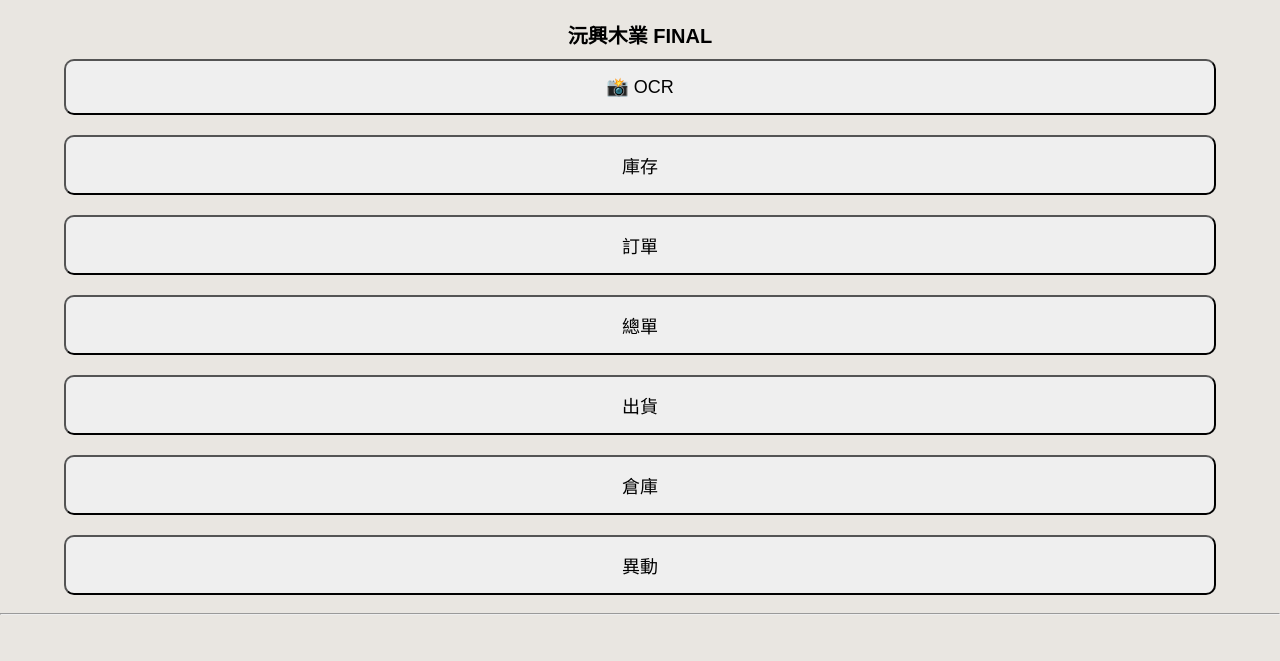
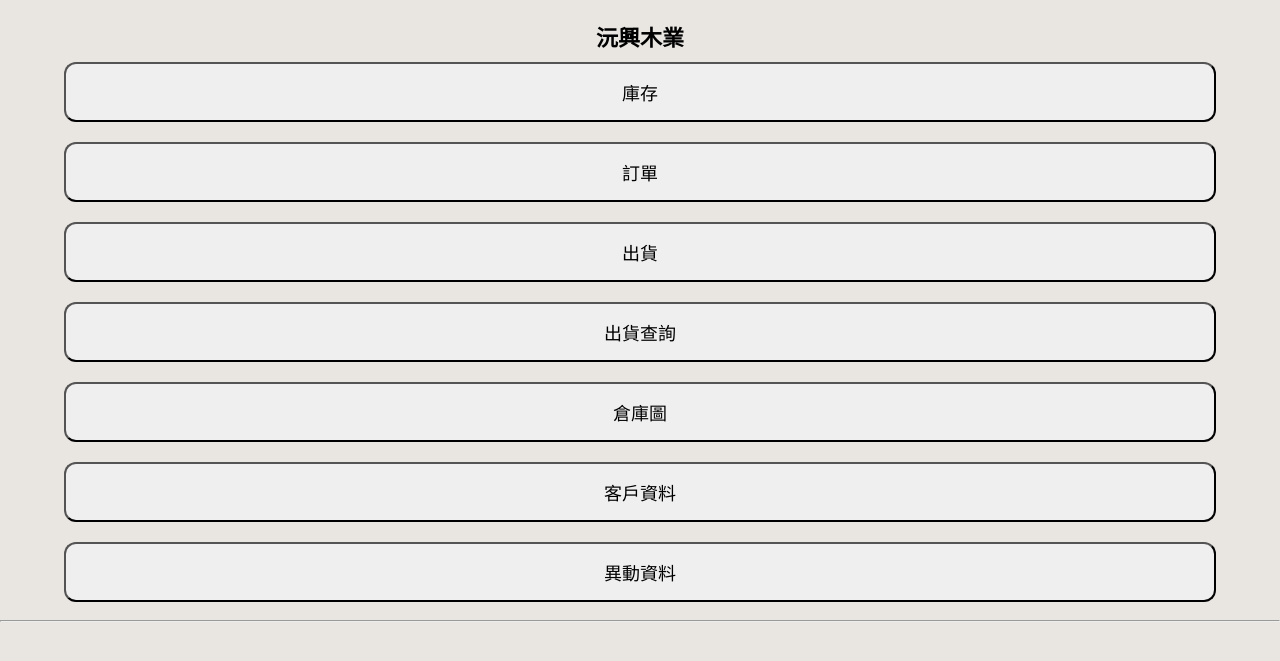
Before and after one commit to x0937952700-cmd/YUANXING, a Flask app: page / in a window 1280 px wide. Shown: the top 661 px of the page. Run offline with Flask 3, Linux system fonts and the light colour scheme; some libraries are stand-ins or nearby versions.

Commit message:
Update index.html

```diff
--- a/templates/index.html
+++ b/templates/index.html
@@ -4,7 +4,7 @@
 <meta charset="UTF-8">
 <meta name="viewport" content="width=device-width">
 
-<title>沅興木業 FINAL</title>
+<title>沅興木業</title>
 
 <style>
 body{
@@ -16,7 +16,7 @@ body{
 
 .title{
     margin-top:20px;
-    font-size:20px;
+    font-size:22px;
     font-weight:bold;
 }
 
@@ -25,7 +25,7 @@ body{
     margin:10px auto;
     padding:15px;
     font-size:18px;
-    border-radius:10px;
+    border-radius:12px;
 }
 
 /* 倉庫 */
@@ -52,51 +52,34 @@ body{
   top:3px;
   left:5px;
 }
-
-.item{
-  margin-top:20px;
-  font-weight:bold;
-}
 </style>
 </head>
 
 <body>
 
-<div class="title">沅興木業 FINAL</div>
+<div class="title">沅興木業</div>
 
 <!-- 七大功能 -->
-<button class="menu-btn" onclick="renderOCR()">📸 OCR</button>
 <button class="menu-btn" onclick="renderInventory()">庫存</button>
 <button class="menu-btn" onclick="renderOrder()">訂單</button>
-<button class="menu-btn" onclick="renderMaster()">總單</button>
 <button class="menu-btn" onclick="renderShip()">出貨</button>
-<button class="menu-btn" onclick="renderWarehouse()">倉庫</button>
-<button class="menu-btn" onclick="renderActivity()">異動</button>
+<button class="menu-btn" onclick="renderShipQuery()">出貨查詢</button>
+<button class="menu-btn" onclick="renderWarehouse()">倉庫圖</button>
+<button class="menu-btn" onclick="renderCustomers()">客戶資料</button>
+<button class="menu-btn" onclick="renderActivity()">異動資料</button>
 
 <hr>
-
 <div id="app"></div>
 
 <script>
 
-// ===== OCR =====
-function renderOCR(){
-  document.getElementById("app").innerHTML = `
-  <h3>OCR 上傳</h3>
-  <input type="file" id="f">
-  <button onclick="upload()">辨識</button>
-  <pre id="r"></pre>`
-}
-
-async function upload(){
-  const f=document.getElementById("f").files[0]
-  const fd=new FormData()
-  fd.append("file",f)
-
-  const r=await fetch('/api/upload_ocr',{method:'POST',body:fd})
-  const j=await r.json()
-
-  document.getElementById("r").textContent=j.text
+// ===== toast =====
+function toast(msg){
+  const t=document.createElement('div')
+  t.innerText=msg
+  t.style="position:fixed;top:20px;right:20px;background:#333;color:#fff;padding:10px;border-radius:8px;"
+  document.body.appendChild(t)
+  setTimeout(()=>t.remove(),2000)
 }
 
 // ===== 庫存 =====
@@ -104,14 +87,13 @@ async function renderInventory(){
   const r=await fetch('/api/inventory')
   const j=await r.json()
 
-  document.getElementById("app").innerHTML =
-    "<h3>庫存</h3>" +
+  app.innerHTML="<h3>庫存</h3>"+
     j.items.map(x=>`<div>${x.p} - ${x.q}</div>`).join("")
 }
 
 // ===== 訂單 =====
 function renderOrder(){
-  document.getElementById("app").innerHTML = `
+  app.innerHTML=`
   <h3>訂單</h3>
   產品<input id="p"><br>
   數量<input id="q"><br>
@@ -129,22 +111,12 @@ async function order(){
   })
 
   const j=await r.json()
-  alert(j.ok?'成功':j.error)
-}
-
-// ===== 總單 =====
-async function renderMaster(){
-  const r=await fetch('/api/orders')
-  const j=await r.json()
-
-  document.getElementById("app").innerHTML =
-    "<h3>總單</h3>" +
-    (j.items||[]).map(x=>`<div>${x.product} ${x.qty}</div>`).join("")
+  toast(j.ok?'成功':j.error)
 }
 
 // ===== 出貨 =====
 function renderShip(){
-  document.getElementById("app").innerHTML = `
+  app.innerHTML=`
   <h3>出貨</h3>
   產品<input id="sp"><br>
   數量<input id="sq"><br>
@@ -152,8 +124,8 @@ function renderShip(){
 }
 
 async function ship(){
-  const p=document.getElementById("sp").value
-  const q=parseInt(document.getElementById("sq").value)
+  const p=sp.value
+  const q=parseInt(sq.value)
 
   const r=await fetch('/api/ship',{
     method:'POST',
@@ -162,70 +134,69 @@ async function ship(){
   })
 
   const j=await r.json()
-  alert(j.ok?'成功':j.error)
+  toast(j.ok?'成功':j.error)
 }
 
-// ===== 倉庫拖拉 =====
-let draggingProduct = null
+// ===== 出貨查詢 =====
+async function renderShipQuery(){
+  const r=await fetch('/api/orders')
+  const j=await r.json()
+
+  app.innerHTML="<h3>出貨查詢</h3>"+
+    j.items.map(x=>`<div>${x.product} - ${x.qty}</div>`).join("")
+}
+
+// ===== 倉庫 =====
+let dragItem=null
 
 async function renderWarehouse(){
+  const r=await fetch('/api/w')
+  const d=await r.json()
 
-  const r = await fetch('/api/w')
-  const data = await r.json()
+  const map={}
+  d.forEach(i=>map[i[2]]=i[0])
 
-  const map = {}
-  data.forEach(i=>{
-    map[i[2]] = i[0]
-  })
+  let html='<div class="grid">'
+  for(let i=1;i<=30;i++){
+    const loc="A-"+i
+    const p=map[loc]||""
 
-  let html = '<h3>倉庫</h3><div class="grid">'
-
-  for(let i=1;i<=30;i++){
-    const loc = "A-"+i
-    const p = map[loc] || ""
-
-    html += `
+    html+=`
     <div class="cell ${p?'used':'empty'}"
-         ondragover="allowDrop(event)"
+         ondragover="event.preventDefault()"
          ondrop="drop('${loc}')">
-
-         <div class="loc">${loc}</div>
-
-         <div draggable="true"
-              ondragstart="drag('${p}')"
-              class="item">
-              ${p || ''}
-         </div>
+      <div class="loc">${loc}</div>
+      <div draggable="true" ondragstart="drag('${p}')">${p}</div>
     </div>`
   }
 
-  html += '</div>'
-
-  document.getElementById("app").innerHTML = html
+  html+='</div>'
+  app.innerHTML=html
 }
 
-function drag(p){
-  draggingProduct = p
-}
+function drag(p){dragItem=p}
 
 async function drop(loc){
-  if(!draggingProduct) return
+  if(!dragItem)return
 
   await fetch('/api/move',{
     method:'POST',
     headers:{'Content-Type':'application/json'},
-    body:JSON.stringify({
-      p: draggingProduct,
-      l: loc
-    })
+    body:JSON.stringify({p:dragItem,l:loc})
   })
 
-  draggingProduct = null
+  toast("已移動")
+  dragItem=null
   renderWarehouse()
 }
 
-function allowDrop(e){
-  e.preventDefault()
+// ===== 客戶 =====
+async function renderCustomers(){
+  const r=await fetch('/api/customers')
+  const j=await r.json()
+
+  app.innerHTML="<h3>客戶資料</h3>"+
+    j.items.map(x=>`<div>${x.name}</div>`).join("")
 }
 
 // ===== 異動 =====
@@ -233,10 +204,14 @@ async function renderActivity(){
   const r=await fetch('/api/activity')
   const j=await r.json()
 
-  document.getElementById("app").innerHTML =
-    "<h3>異動紀錄</h3>" +
-    j.items.map(x=>`<div>${x.a} ${x.t}</div>`).join("")
+  app.innerHTML="<h3>異動資料</h3>"+
+    j.items.map(x=>`<div>👤${x.user}｜${x.action}</div>`).join("")
 }
+
+// ===== 即時更新 =====
+setInterval(()=>{
+  renderInventory()
+},5000)
 
 </script>
 
```
